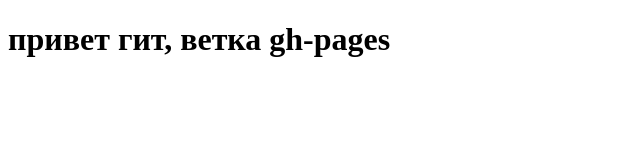
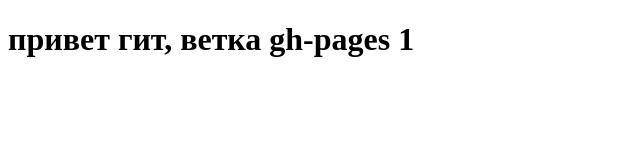
Before and after one commit to kosstafan/test_git, a plain HTML site: page index.html in a window 1280 px wide. Shown: the full height of the page, 0-640 px from the left. Drawn offline with Linux system fonts and the light colour scheme.

Commit message:
создали gh-pages 1

```diff
--- a/index.html
+++ b/index.html
@@ -7,6 +7,6 @@
     <title>Document</title>
 </head>
 <body>
-    <h1>привет гит, ветка gh-pages</h1>
+    <h1>привет гит, ветка gh-pages 1</h1>
 </body>
 </html>
```
